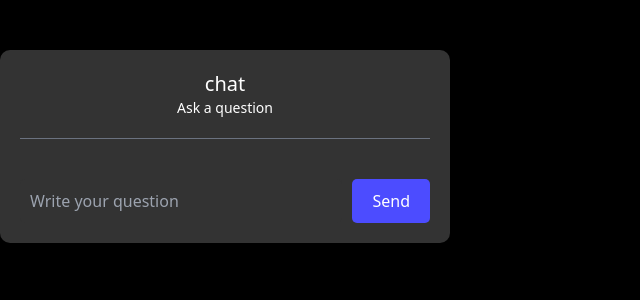
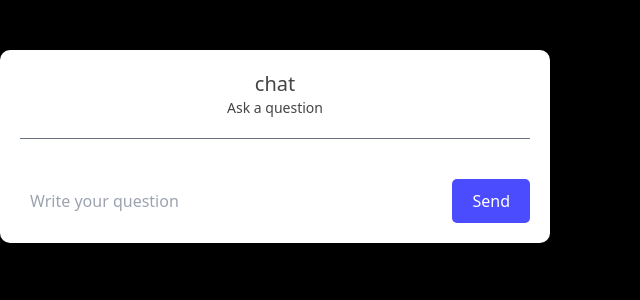
Before and after one commit to minkj1992/jarvis, a FastAPI app: template src/templates/index.html in a window 1280 px wide. Shown: the top 300 px of the page, without its empty margins (0-640 px from the left). Run offline with FastAPI, Linux system fonts and the light colour scheme; the template is opened without the code that fills it, so the values that code supplies are empty; parts of the project's set-up code (start-up, migrations or seed data) failed here and were passed over.

Commit message:
style: card

```diff
--- a/src/templates/index.html
+++ b/src/templates/index.html
@@ -7,29 +7,29 @@
   <link href="https://unpkg.com/tailwindcss@^2/dist/tailwind.min.css" rel="stylesheet">
   <style>
     .chat-body {
-      width: 450px;
+      width: 550px;
       margin: 50px auto;
     }
 
     body {
-      width: 450px;
+      width: 550px;
     }
 
     .card-body {
-      background-color: #333;
-      color: #fff;
+      background-color: #FFFFFF;
+      color: #444;
       border-radius: 10px;
     }
 
     .server-message {
-      background-color: #444;
+      background-color: #f4f4f5;
       padding: 10px;
       margin: 10px;
       border-radius: 10px;
     }
 
     .client-message {
-      background-color: #555;
+      background-color: #f4f4f5;
       padding: 10px;
       margin: 10px;
       border-radius: 10px;
@@ -42,7 +42,7 @@
 
     .form-control {
       width: 80%;
-      background-color: #333;
+      background-color: #FFFFFF;
       color: #fff;
       border: none;
       border-radius: 5px;
```
